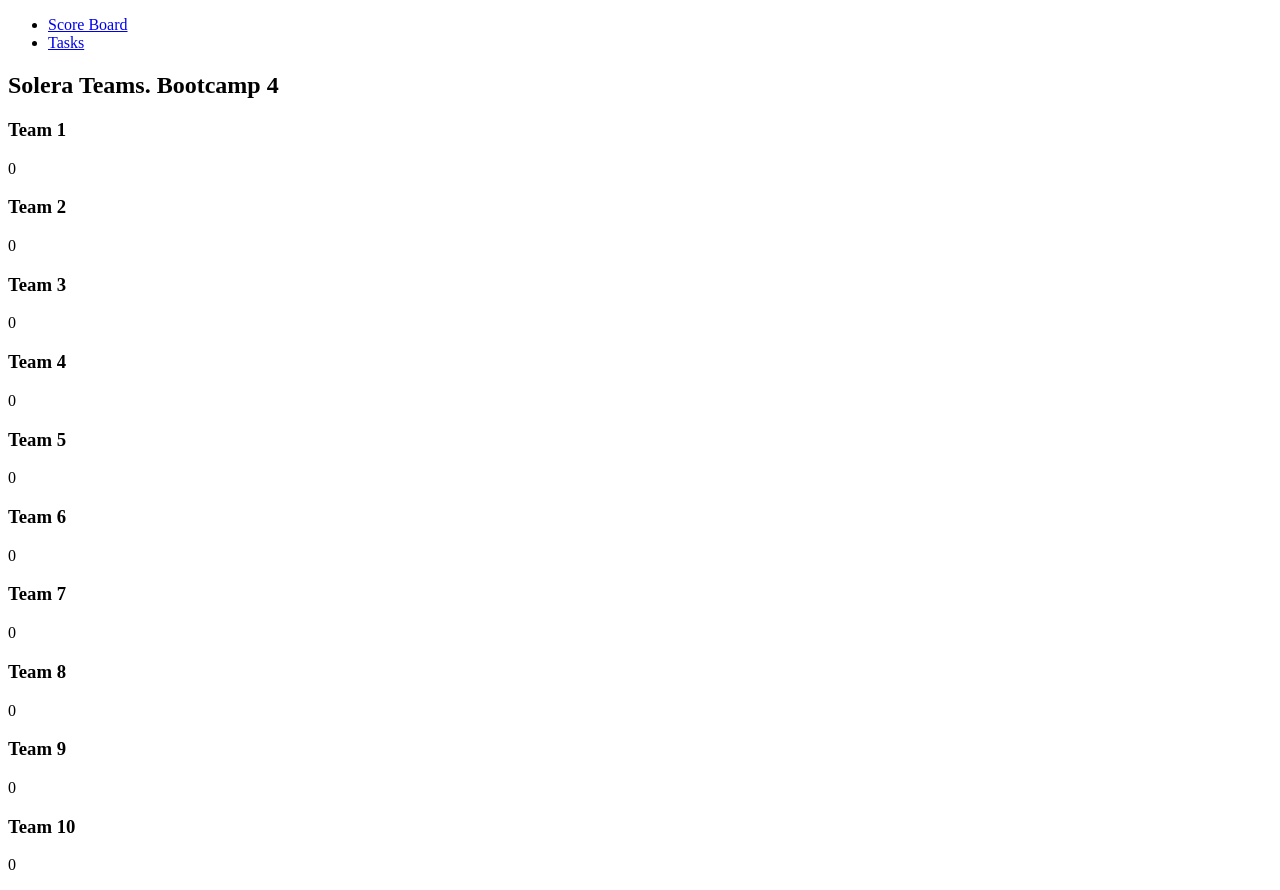
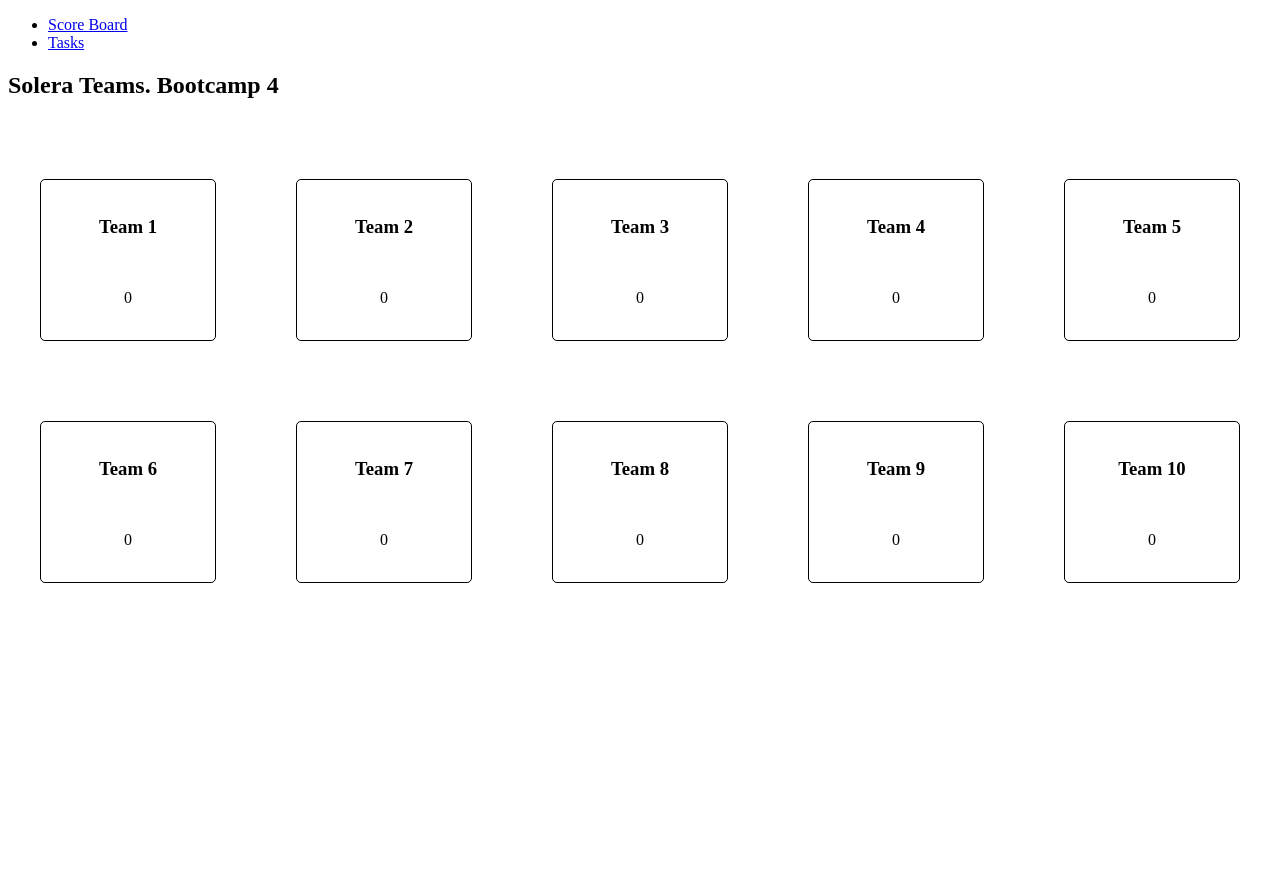
Before and after one commit to albpintado/lunera-1, a React (Create React App) app: page / in a window 1280 px wide. After the commit the page ends 800 px from the top, so only its background shows below. Built offline with nearby package versions, Linux system fonts and the light colour scheme.

Commit message:
Add ScoreBoard styles

```diff
--- a/src/components/Team.js
+++ b/src/components/Team.js
@@ -2,7 +2,7 @@
 
 const Team = ({ name, score }) => {
   return (
-    <article>
+    <article className="box">
       <header>
         <h3>{name}</h3>
       </header>
--- /dev/null
+++ b/src/views/ScoreBoard.css
@@ -0,0 +1,24 @@
+.main-container {
+  display: grid;
+  grid-template-columns: repeat(5, 1fr);
+  gap: 1em;
+  margin-top: 3em;
+}
+
+.box {
+  border: 1px solid black;
+  height: 20vh;
+  border-radius: 5px;
+  display: flex;
+  flex-direction: column;
+  justify-content: center;
+  align-items: center;
+  gap: 1em;
+  margin: 2em;
+}
+
+@media (max-width: 768px) {
+  .main-container {
+    display: block;
+  }
+}
--- a/src/views/ScoreBoard.js
+++ b/src/views/ScoreBoard.js
@@ -1,5 +1,6 @@
 import Team from "components/Team";
 import React from "react";
+import "./ScoreBoard.css";
 
 const ScoreBoard = () => {
   return (
@@ -7,7 +8,7 @@
       <header>
         <h2>Solera Teams. Bootcamp 4</h2>
       </header>
-      <main>
+      <main className="main-container">
         <Team name="Team 1" score="0" />
         <Team name="Team 2" score="0" />
         <Team name="Team 3" score="0" />
```
